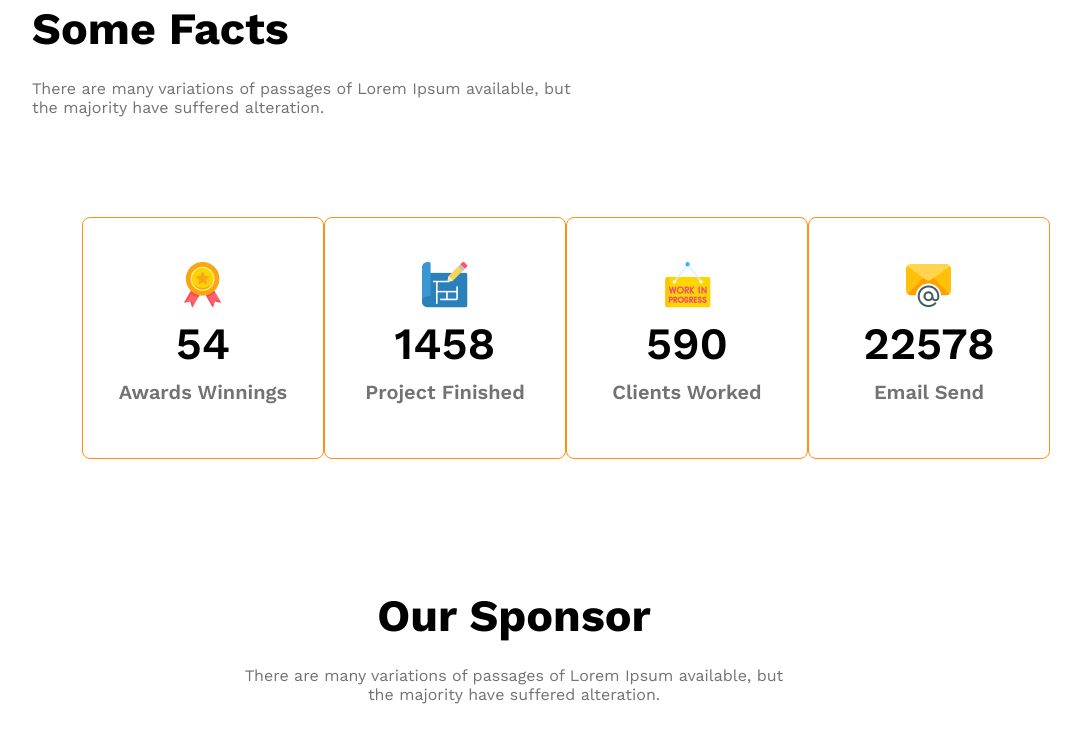
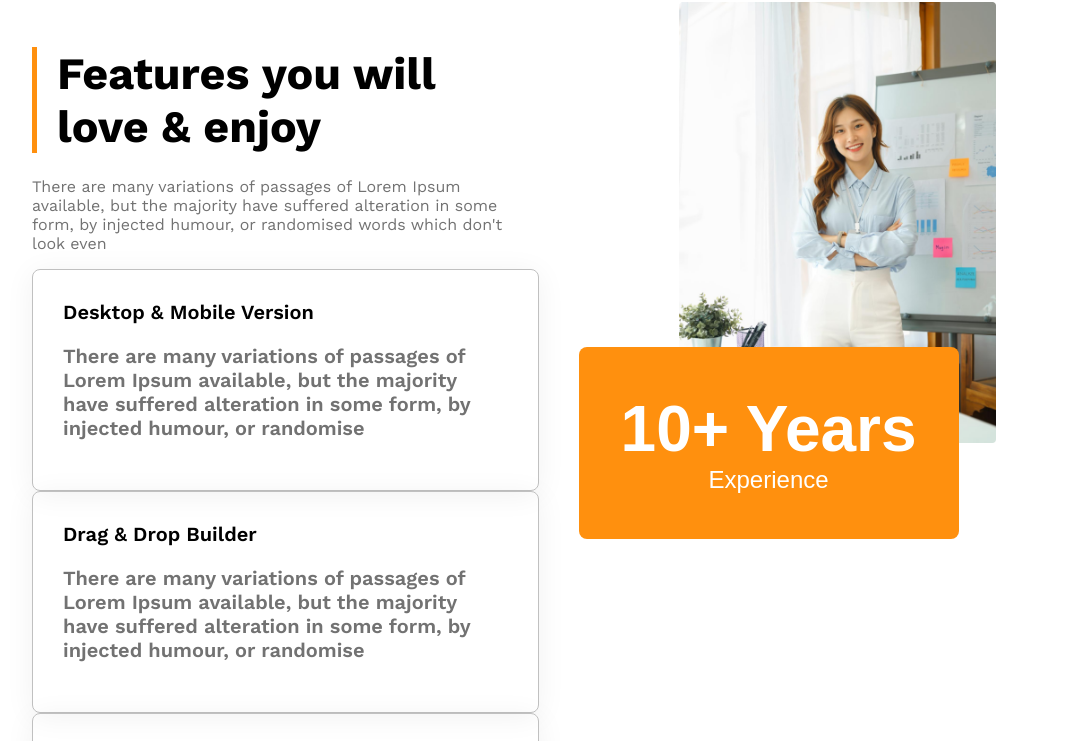
Before and after one commit to mustakimbillah369/g3-architects-website, a plain HTML site: page index.html in a window 1280 px wide. Shown: the part 1973-2714 px from the top of the page, without its empty margins (126-1207 px from the left). Drawn offline with nearby package versions, Linux system fonts and the light colour scheme.

Commit message:
added a new features section and img

```diff
--- a/index.html
+++ b/index.html
@@ -60,14 +60,56 @@
     </section>
 
     <!-- features will enjoy section start  -->
-    <section>
+    <section class="features display-flex">
+      <div>
 
+      <h3 class="section-title" id="feature-section-title">Features you will <br> love & enjoy</h3>
+      <p class="text-light-gray">There are many variations of passages of Lorem Ipsum available, but the
+        majority have suffered alteration in some form, by injected humour, or
+        randomised words which don't look even</p>
+
+      <!-- feature card container -->
+
+      <div class="feature-card">
+        <h4 class="feature-title">Desktop & Mobile Version</h4>
+        <p class="text-light-gray">There are many variations of passages of Lorem Ipsum available,
+          but the majority have suffered alteration in some form, by
+          injected humour, or randomise</p>
+      </div>
+      <div class="feature-card">
+        <h4 class="feature-title">Drag & Drop Builder</h4>
+        <p class="text-light-gray">There are many variations of passages of Lorem Ipsum available,
+          but the majority have suffered alteration in some form, by
+          injected humour, or randomise</p>
+      </div>
+      <div class="feature-card">
+        <h4 class="feature-title">Awesome Modern Design</h4>
+        <p class="text-light-gray">There are many variations of passages of Lorem Ipsum available,
+          but the majority have suffered alteration in some form, by
+          injected humour, or randomise</p>
+      </div>
+      <div class="feature-card">
+        <h4 class="feature-title">Super Easy to Edit</h4>
+        <p class="text-light-gray">There are many variations of passages of Lorem Ipsum available,
+          but the majority have suffered alteration in some form, by
+          injected humour, or randomise</p>
+      </div>
+
+    </div>
+      <div>
+        <img class="featured-architect" src="images/architect.png" alt="">
+        <button id="experience-badge" class="btn-primary">
+          <span id="experience-year">10+ Years</span> <br>
+          <span>Experience</span>
+        </button>
+      </div>
     </section>
 
     <!-- some facts section start -->
     <section class="some-facts">
       <h3 class="section-title">Some Facts</h3>
-      <p class="text-light-gray fact-description">There are many variations of passages of Lorem Ipsum available, but the majority have suffered alteration.</p>
+      <p class="text-light-gray fact-description">There are many variations of passages of Lorem Ipsum available, but
+        the majority have suffered alteration.</p>
 
       <!-- .fact*4>img.fact-icon+h4.fact-number+h5.fact-name -->
 
@@ -104,7 +146,7 @@
     </section>
 
     <!-- Our Sponspors section start -->
-     <section class="our-sponsor">
+    <section class="our-sponsor">
       <div class="sponsor-info">
         <h3 class="section-title">Our Sponsor</h3>
         <p class="text-light-gray">There are many variations of passages of Lorem Ipsum available, but
@@ -117,11 +159,11 @@
         <img src="images/sponsors/telerama.png" alt="">
         <img src="images/sponsors/figma.png" alt="">
       </div>
-     </section>
+    </section>
   </main>
 
   <footer>
-
+   <!-- nija koro -->
   </footer>
 
 </body>
--- a/styles/architects.css
+++ b/styles/architects.css
@@ -149,6 +149,43 @@ main {
 #features {
   color: #ff900e;
 }
+/* eatures will enjoy section style  */
+.features{
+  gap: 140px;
+}
+#feature-section-title{
+  border-left: 5px solid #ff900e;
+  padding-left: 20px;
+}
+.feature-card{
+  padding: 30px;
+  box-shadow: 0 4px 30px 0 rgba(0, 0, 0, 0.06);
+  border: 1px solid silver;
+  margin-bottom: 20px;
+  border-radius: 8px;
+}
+
+.feature-card, .feature-title {
+  font-weight: 600;
+  font-size: 1.25rem;
+  margin-top: 0px;
+  margin-bottom: 0px;
+}
+
+#experience-badge{
+  padding: 45px 42px;
+  font-size: 1.5rem;
+  font-weight: 500;
+  margin-left: -100px;
+  margin-top: -100px;
+}
+#experience-year{
+   font-size: 4rem;
+   font-weight: 700;
+}
+.featured-architect{
+  width: 100%;
+}
 
 /* some facts related styles  */
 
@@ -213,6 +250,7 @@ main {
 
   .navbar,
   .nav-link,
+  .features,
   .teams {
     flex-direction: column;
   }
@@ -227,6 +265,10 @@ main {
 
   .our-features {
     margin-left: 20px;
+  }
+  #experience-badge{
+    margin-top: 20px;
+    margin-bottom: 20px;
   }
 }
 
```
